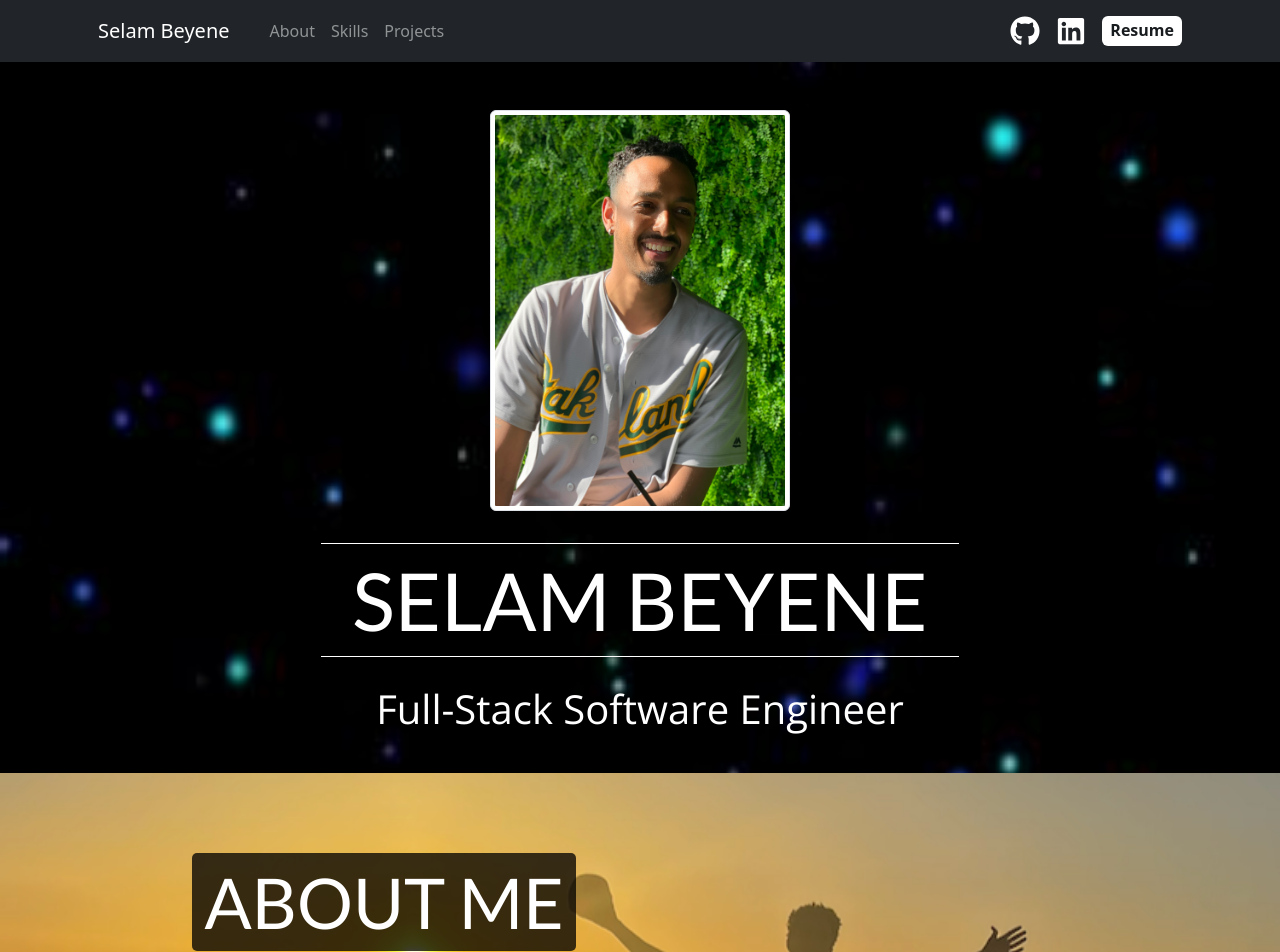
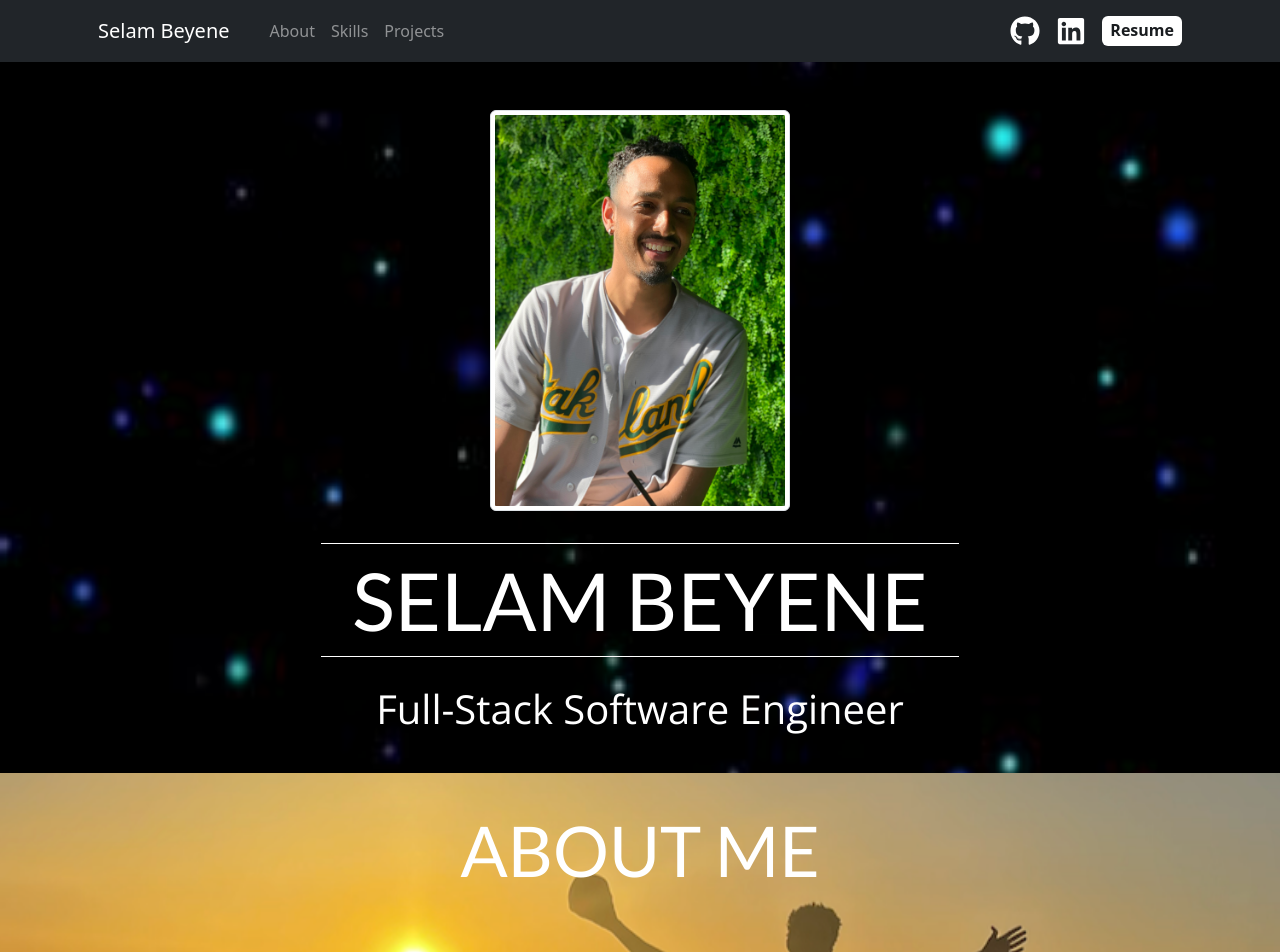
Before and after one commit to Slmbyn/my-portfolio, a React (Create React App) app: page / in a window 1280 px wide. Shown: the top 952 px of the page. Built offline with nearby package versions, Linux system fonts and the light colour scheme; a web font is replaced by a local one.

Commit message:
changes about me header

```diff
--- a/src/components/AboutMe.js
+++ b/src/components/AboutMe.js
@@ -6,12 +6,12 @@ export default function AboutMe() {
     return (
         <>
             <div className='d-none d-md-block'>
+                            <div className='d-flex justify-content-center text-center'>
+                                <h1 className={`${styles['aboutMe']}`}>About Me</h1>
+                            </div>
                 <Col>
                     <div className={`${styles.aboutMeContainer}`}>
                         <div>
-                            <div className='d-flex justify-content-center text-center'>
-                                <h1 className={`${styles['aboutMe']}`}>About Me</h1>
-                            </div>
                             <div className={`${styles['aboutMeText']}`}>
                                 <p>My journey into software development has been a bit of a zig-zag. Starting with a finance degree, I dove into the banking world, handling everything from lending to investments. I then took a detour into the wild world of day trading, learning the ropes on my own.</p>
                                 <p>I started learning Python with the idea that it would be a useful tool to help my trading, little did I know that I would become so enamored with it that I&apos;d complete an immersive software engineering bootcamp.</p>
--- a/src/styles/AboutMe.module.css
+++ b/src/styles/AboutMe.module.css
@@ -14,18 +14,19 @@
 .aboutMe {
     /* font-size: 100px; */
     text-align: center;
-    margin-bottom: .5em;
+    /* margin-bottom: .5em; */
     color: white; /* Text color */
-    background-color: rgba(0, 0, 0, 0.764);
-    border-radius: 5px;
+    /* background-color: rgba(0, 0, 0, 0.764); */
+    /* border-radius: 5px; */
     font-family: "Lato", sans-serif;
     font-weight: 400;
     font-style: normal;
-    width: 60%;
-    padding-top: .1em;
-    padding-bottom: .1em;
+    /* width: 60%; */
+    /* padding-top: .1em; */
+    /* padding-bottom: .1em; */
     font-size: 70px;
     text-transform: uppercase;
+    margin-top: .5em;
 }
 
 .aboutMeText {
```
